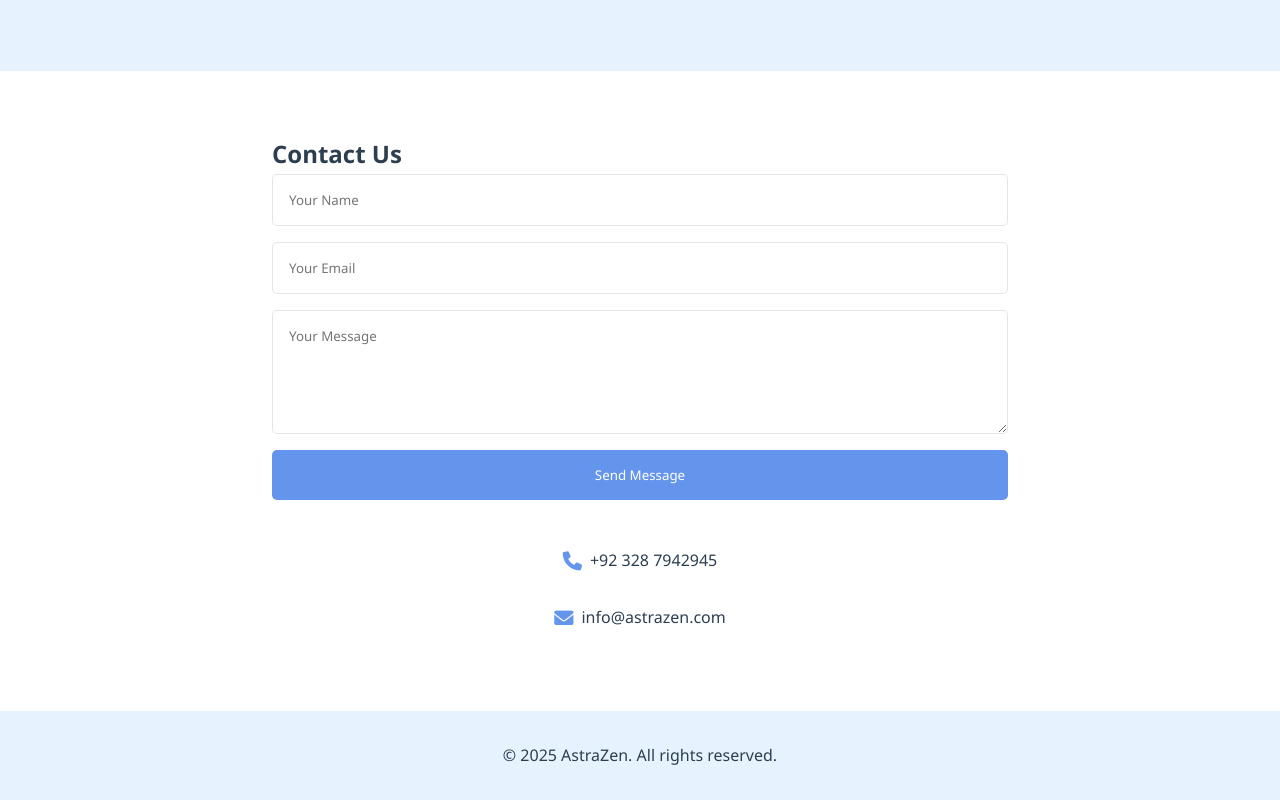
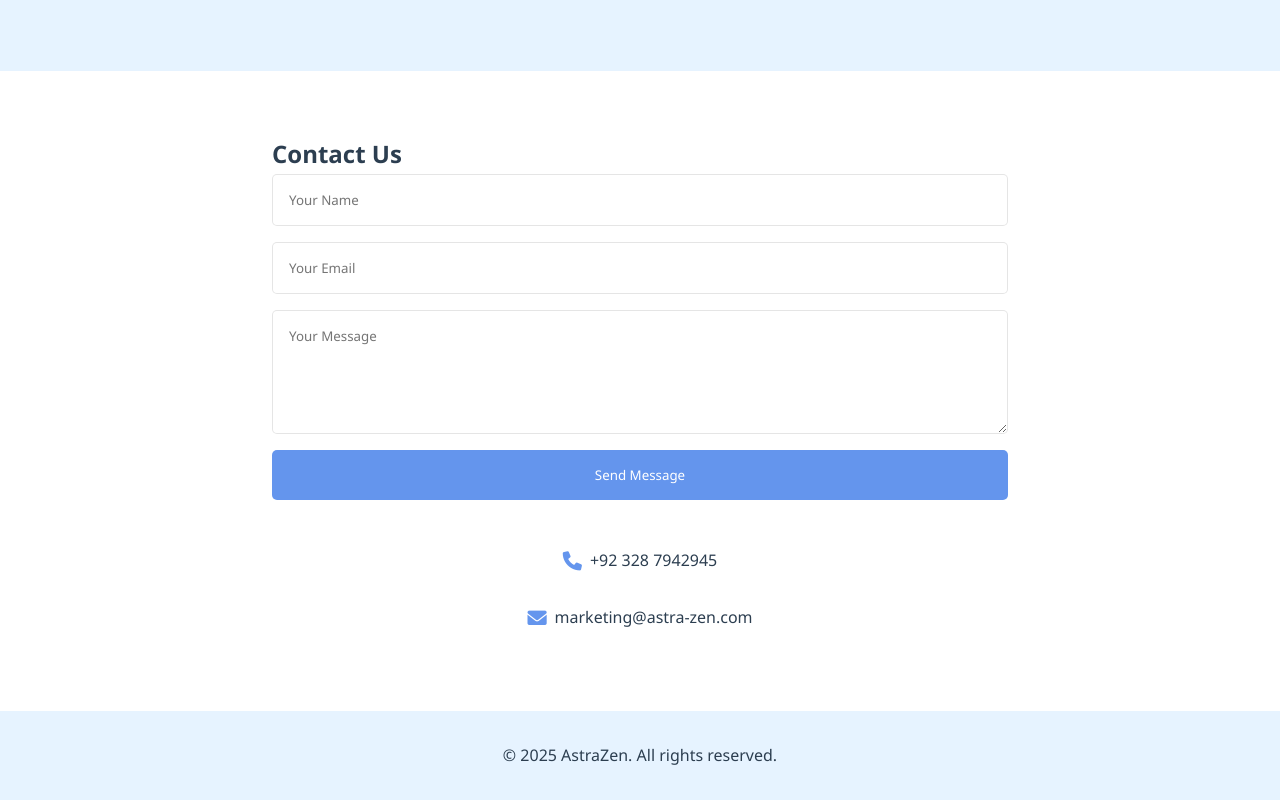
Before and after one commit to Astra-Zen/AstraZen, a plain HTML site: page index.html in a window 1280 px wide. Shown: the part 2013-2813 px from the top of the page. Drawn offline with Linux system fonts and the light colour scheme.

Commit message:
Update index.html

```diff
--- a/index.html
+++ b/index.html
@@ -584,7 +584,7 @@
       </div>
       <div class="contact-item">
         <i class="fas fa-envelope"></i>
-        <p>info@astrazen.com</p>
+        <p>marketing@astra-zen.com</p>
       </div>
     </div>
   </section>
```
